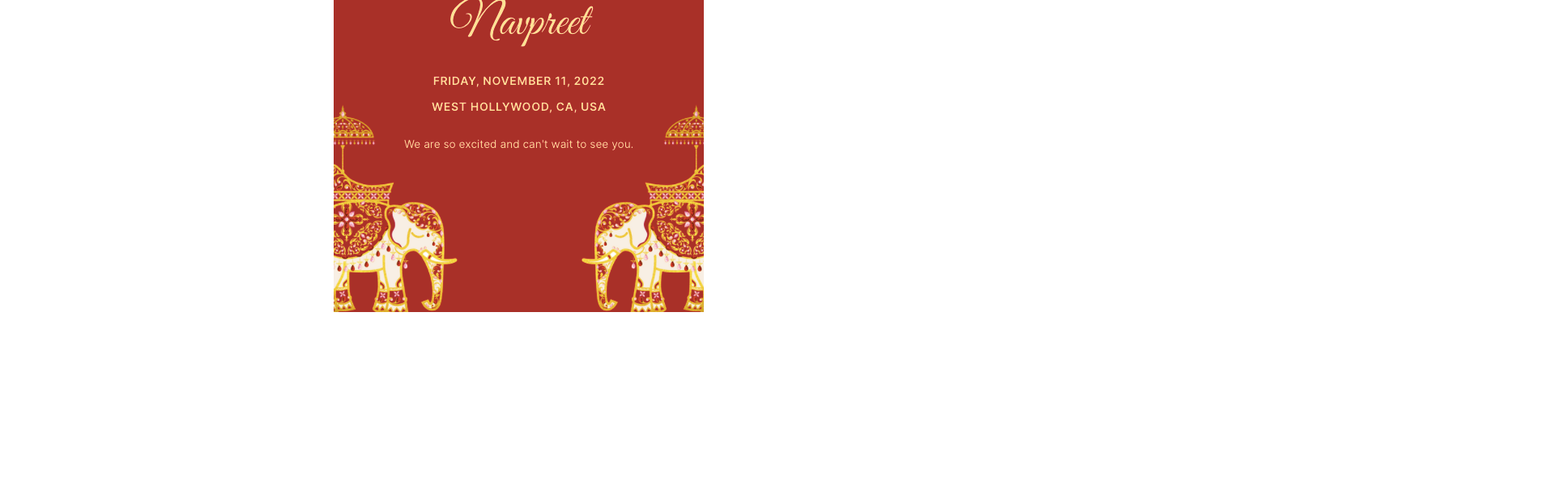
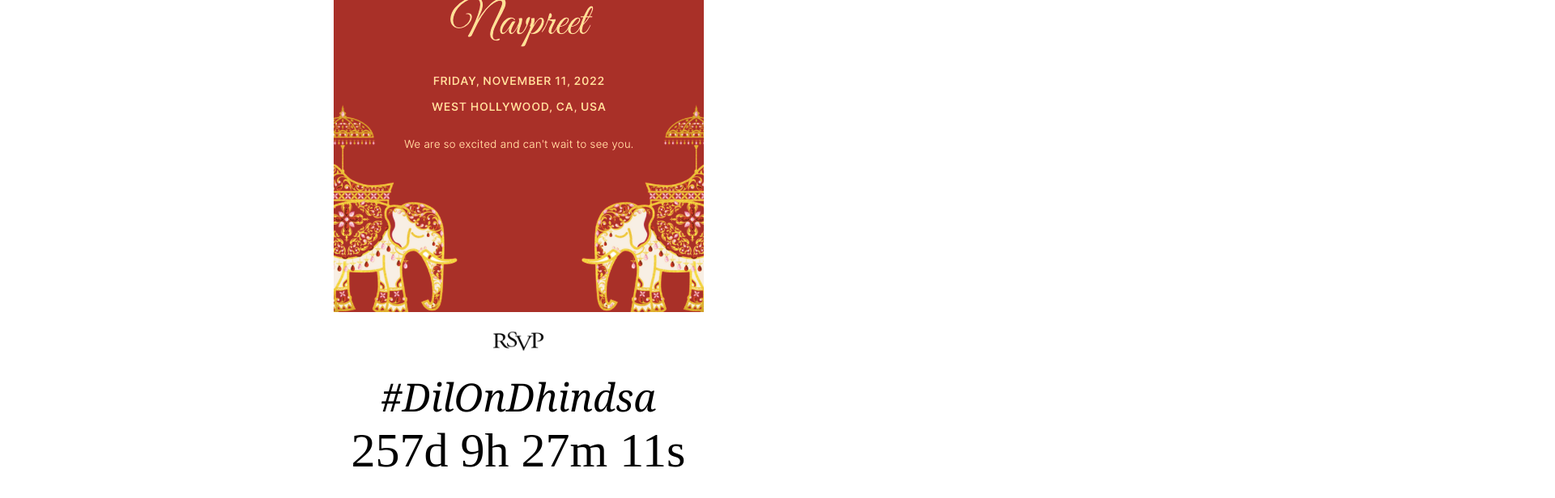
Before and after one commit to dilondhindsa/dilondhindsa.github.io, a plain HTML site: page index.html in a window 1280 px wide. Shown: the part 266-882 px from the top of the page at 81% size, 1920 px wide, since content can reach past the window. Drawn offline with Linux system fonts and the light colour scheme.

Commit message:
Update index.html

```diff
--- a/index.html
+++ b/index.html
@@ -15,7 +15,7 @@ p {
 <body>
 
 <center> <img src="imgs/invitation.png"/> </center>
-<center> <a href="https://docs.google.com/forms/d/e/1FAIpQLScNnzdNWvfBVTcdEs0mE7Nyoc1dZJf-l-pU3Rqj1Cg0kC3-gQ/viewform?usp=sf_link" target="_blank"> <img src="imgs/rsvp.png" hspace="10"> </a>
+<center> <a href="https://docs.google.com/forms/d/e/1FAIpQLScNnzdNWvfBVTcdEs0mE7Nyoc1dZJf-l-pU3Rqj1Cg0kC3-gQ/viewform?usp=sf_link" target="_blank"> <img src="imgs/rsvp.png" width="64" height="64" hspace="10"> </a>
 <center> <font size="7" color="black" style="font-family:georgia,garamond,serif;font-style:italic;"> #DilOnDhindsa </font> </center>
 <p id="demo"></p>
 
```
